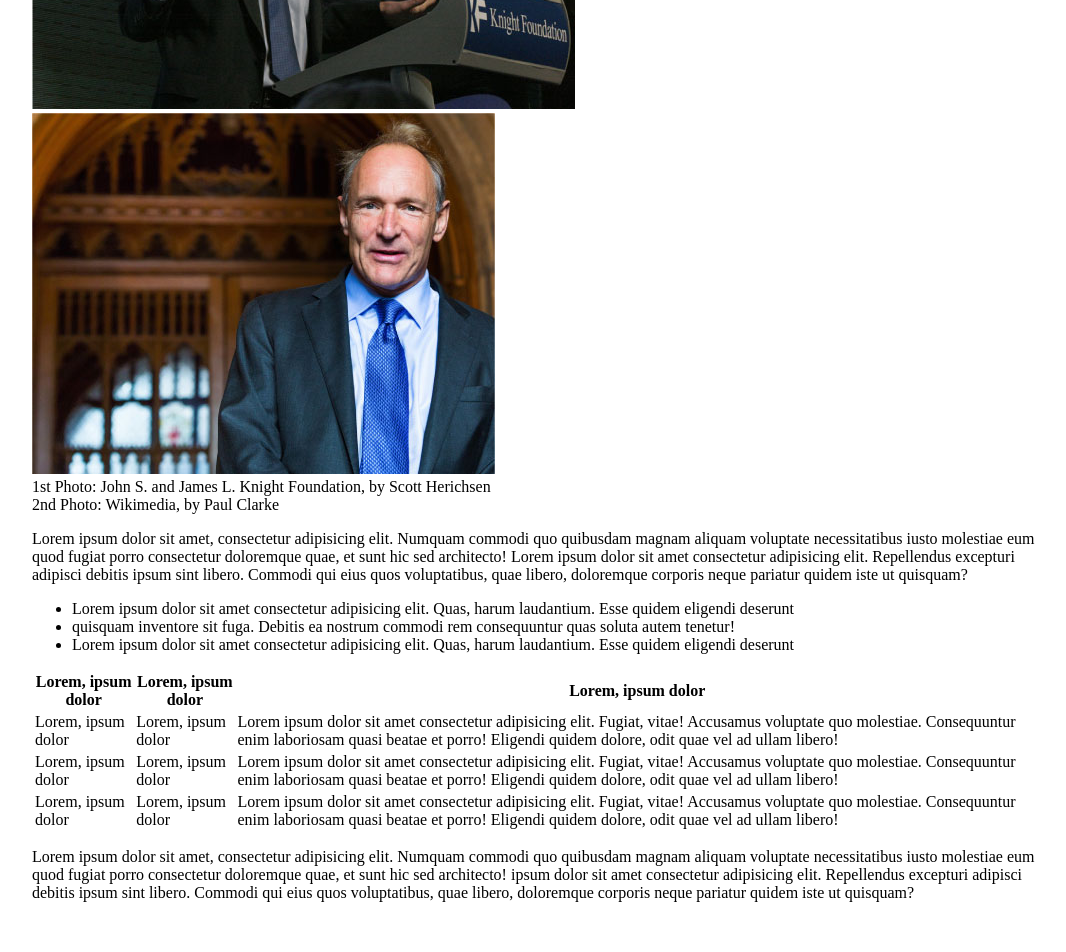
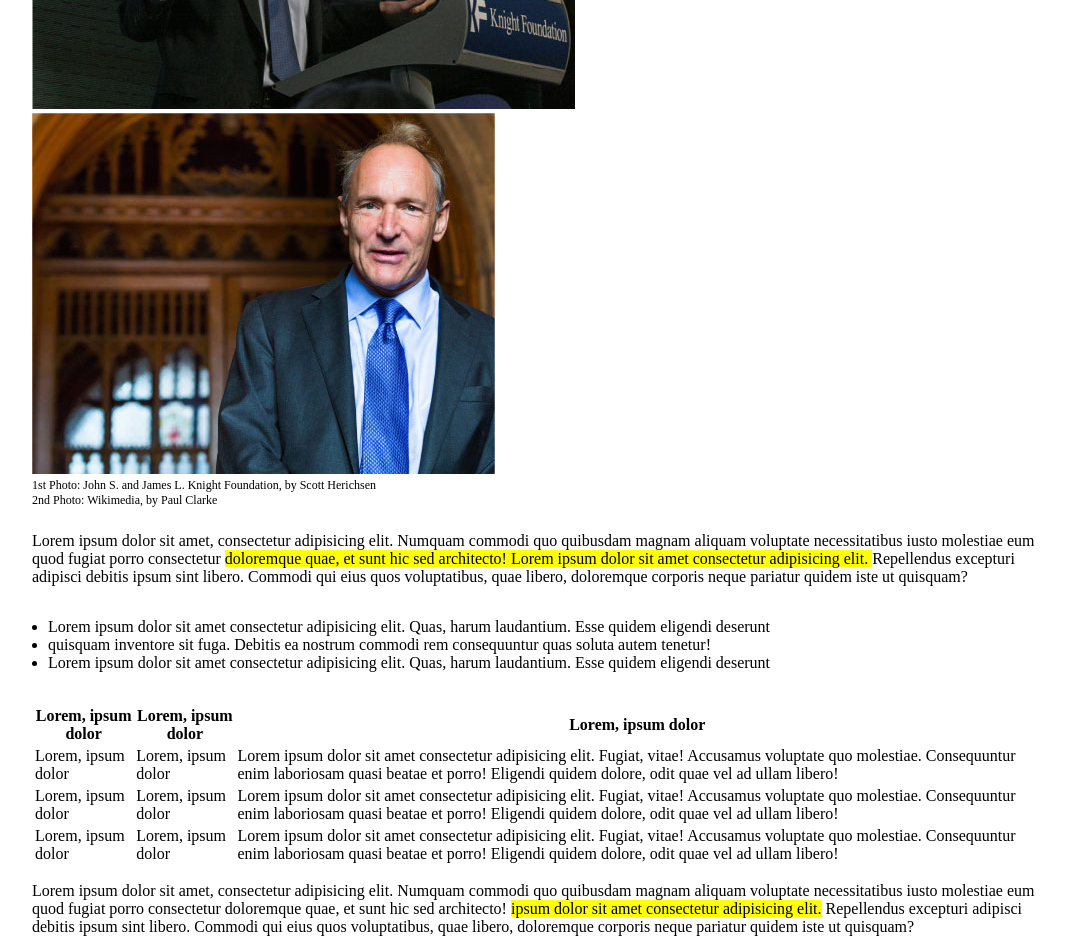
Before and after one commit to nicola-felice/html-css-booleaner, a plain HTML site: page index.html in a window 1280 px wide. Shown: the part 511-1463 px from the top of the page, without its empty margins (104-1170 px from the left). Before the commit the page ends 1429 px from the top, so only its background shows below. Drawn offline with Linux system fonts and the light colour scheme.

Commit message:
added: "article_list", "article_paragraph" style

```diff
--- a/css/style.css
+++ b/css/style.css
@@ -61,3 +61,24 @@ main{
     color:  rgb(91, 192, 255);
     font-style: normal;
 }
+
+/* --------- article images style --------- */
+.article_images{
+    width: fit-content;
+    margin: 0 auto;
+    padding-bottom: .5rem;
+}
+
+.article_images .images_info{
+    font-size: .75rem;
+}
+
+/* --------- article paragraph style --------- */
+.article_paragraph span{
+    background-color: yellow;
+}
+
+/* --------- article list style --------- */
+.article_list ul{
+    padding: 1rem;
+}
```
